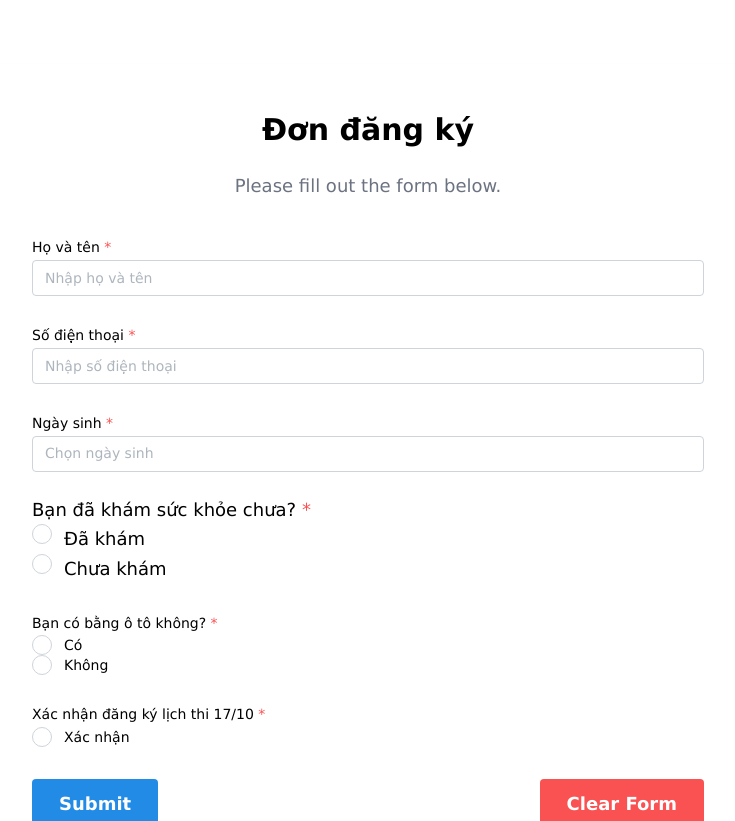
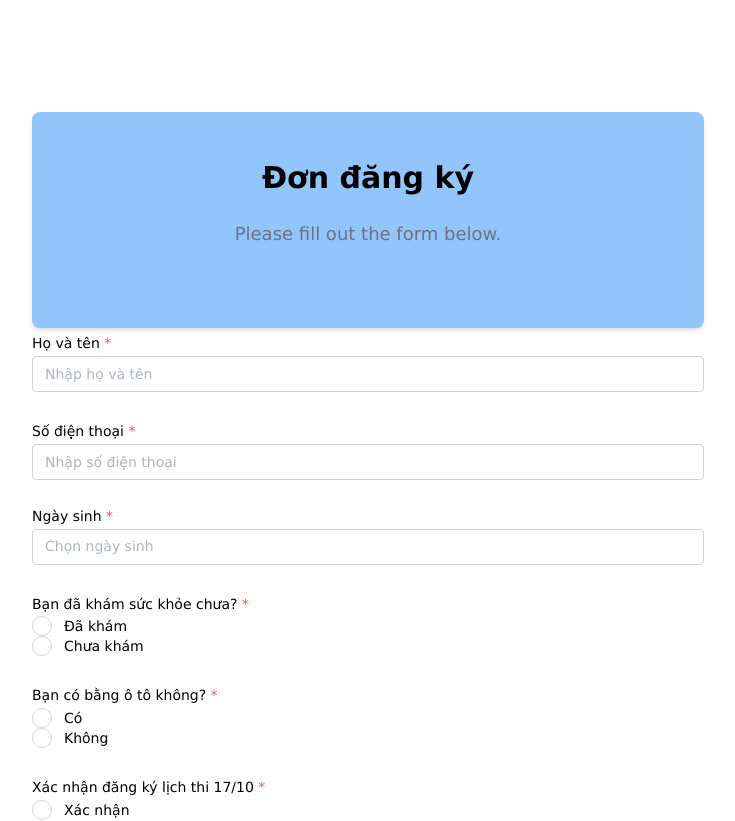
Before and after one commit to hvtraanf/simpleform-typescript-mantine, a Next.js app: page / in a window 1280 px wide. Shown: the top 821 px of the page, without its empty margins (272-1007 px from the left). Built offline with nearby package versions, Linux system fonts and the light colour scheme.

Commit message:
add style to datepicker

```diff
--- a/components/RegistrationForm.tsx
+++ b/components/RegistrationForm.tsx
@@ -1,30 +1,32 @@
-import { useForm } from '@mantine/form';
-import { TextInput, Button, RadioGroup, Radio, Input } from '@mantine/core';
-import { DatePickerInput } from '@mantine/dates';
-import { useState } from 'react';
+import { useForm } from "@mantine/form";
+import { TextInput, Button, RadioGroup, Radio, Input } from "@mantine/core";
+import { DatePicker, DatePickerInput } from "@mantine/dates";
+import { useState } from "react";
 
 const RegistrationForm = () => {
   const [dob, setDob] = useState<Date | null>(null);
 
   const form = useForm({
     initialValues: {
-      name: '',
-      phone: '',
+      name: "",
+      phone: "",
       dob: null as Date | null,
-      healthCheck: '',
-      drivingLicense: '',
-      confirmTestDate: '',
+      healthCheck: "",
+      drivingLicense: "",
+      confirmTestDate: "",
     },
     validate: {
-      name: (value) => (value.length < 2 ? 'Name must have at least 2 characters' : null),
-      phone: (value) => (/^\d+$/.test(value) ? null : 'Phone number must be numeric'),
-      dob: (value) => (value ? null : 'Date of birth is required'),
+      name: (value) =>
+        value.length < 2 ? "Name must have at least 2 characters" : null,
+      phone: (value) =>
+        /^\d+$/.test(value) ? null : "Phone number must be numeric",
+      dob: (value) => (value ? null : "Date of birth is required"),
     },
   });
 
   const handleDobChange = (date: Date | null) => {
     setDob(date);
-    form.setFieldValue('dob', date);
+    form.setFieldValue("dob", date);
   };
 
   const handleClearForm = () => {
@@ -33,10 +35,17 @@ const RegistrationForm = () => {
   };
 
   return (
-    <div className="bg-white p-16 rounded-lg shadow-md" style={{ width: '70%', margin: '0 auto' }}>
+    <div
+      className="bg-white p-16 rounded-lg shadow-md"
+      style={{ width: "70%", margin: "0 auto" }}
+    >
       <div className="w-full bg-white p-12 rounded-lg shadow-md">
+        <div className="w-full bg-blue-300 p-12 rounded-lg shadow-md">
           <h1 className="text-center text-3xl font-bold mb-6">Đơn đăng ký</h1>
-        <p className="text-center text-lg text-gray-500 mb-8">Please fill out the form below.</p>
+          <p className="text-center text-lg text-gray-500 mb-8">
+            Please fill out the form below.
+          </p>
+        </div>
 
         <form
           onSubmit={form.onSubmit((values) => {
@@ -44,6 +53,9 @@ const RegistrationForm = () => {
               name: values.name,
               phone: values.phone,
               dob: dob,
+              healthCheck: values.healthCheck,
+              drivingLicense: values.drivingLicense,
+              confirmTestDate: values.confirmTestDate,
             });
           })}
         >
@@ -52,7 +64,7 @@ const RegistrationForm = () => {
             placeholder="Nhập họ và tên"
             required
             className="mb-6 text-lg"
-            {...form.getInputProps('name')}
+            {...form.getInputProps("name")}
           />
 
           <TextInput
@@ -60,33 +72,33 @@ const RegistrationForm = () => {
             placeholder="Nhập số điện thoại"
             required
             className="mb-6 text-lg"
-            {...form.getInputProps('phone')}
+            {...form.getInputProps("phone")}
           />
 
           {/* Date of Birth using DatePickerInput */}
-          <Input.Wrapper
+          <DatePickerInput
             label="Ngày sinh"
-            required
-            className="mb-6 text-lg"
-            error={form.errors.dob}
-          >
-            <DatePickerInput
             valueFormat="DD/MM/YYYY"
             placeholder="Chọn ngày sinh"
             value={dob}
             onChange={handleDobChange}
             clearable={true}
             required
-              className="text-lg"
+            classNames={{
+              input: "h-10 p-2 text-base cursor-pointer", // Tailwind for input field
+              calendarHeaderControl: "w-6 h-6 text-black", // Smaller buttons with black text
+              month: "max-w-lg p-4", // Tailwind for calendar width and padding
+              day: "text-sm p-2", // Smaller text size for days
+              weekday: "font-bold", // Bold weekdays
+              wrapper: "cursor-pointer",
+            }}
           />
-          </Input.Wrapper>
 
           <RadioGroup
             label="Bạn đã khám sức khỏe chưa?"
-            size="lg"
             required
-            className="mb-6 text-lg"
-            {...form.getInputProps('healthCheck')}
+            className="mt-6 mb-6 text-lg"
+            {...form.getInputProps("healthCheck")}
           >
             <Radio value="checked" label="Đã khám" />
             <Radio value="notChecked" label="Chưa khám" />
@@ -96,7 +108,7 @@ const RegistrationForm = () => {
             label="Bạn có bằng ô tô không?"
             required
             className="mb-6 text-lg"
-            {...form.getInputProps('drivingLicense')}
+            {...form.getInputProps("drivingLicense")}
           >
             <Radio value="yes" label="Có" />
             <Radio value="no" label="Không" />
@@ -106,7 +118,7 @@ const RegistrationForm = () => {
             label="Xác nhận đăng ký lịch thi 17/10"
             required
             className="mb-6 text-lg"
-            {...form.getInputProps('confirmTestDate')}
+            {...form.getInputProps("confirmTestDate")}
           >
             <Radio value="confirm" label="Xác nhận" />
           </RadioGroup>
@@ -115,7 +127,12 @@ const RegistrationForm = () => {
             <Button type="submit" size="lg">
               Submit
             </Button>
-            <Button type="button" color="red" size="lg" onClick={handleClearForm}>
+            <Button
+              type="button"
+              color="red"
+              size="lg"
+              onClick={handleClearForm}
+            >
               Clear Form
             </Button>
           </div>
```
Lines whose indentation alone changed are shown as unchanged.
